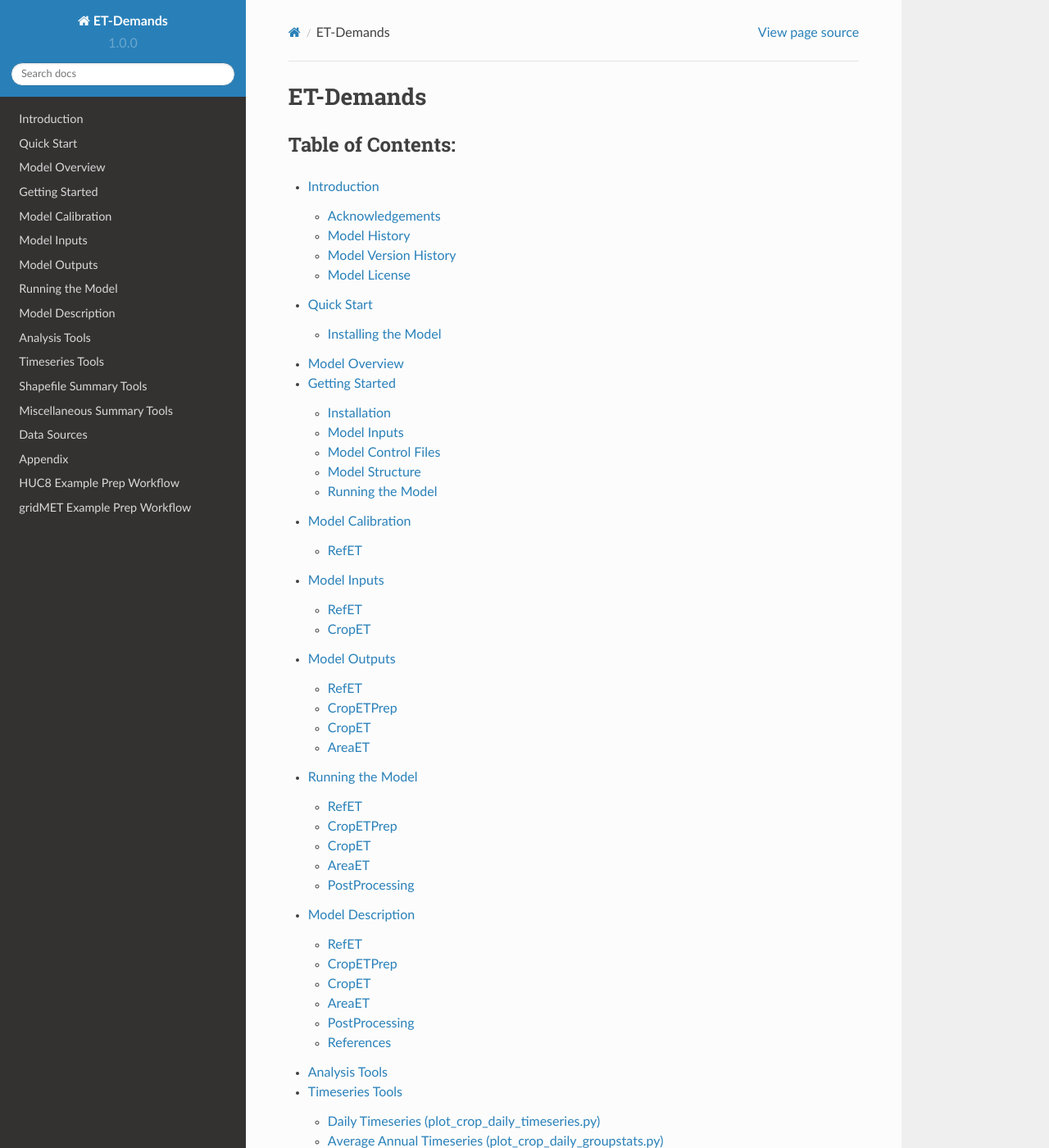
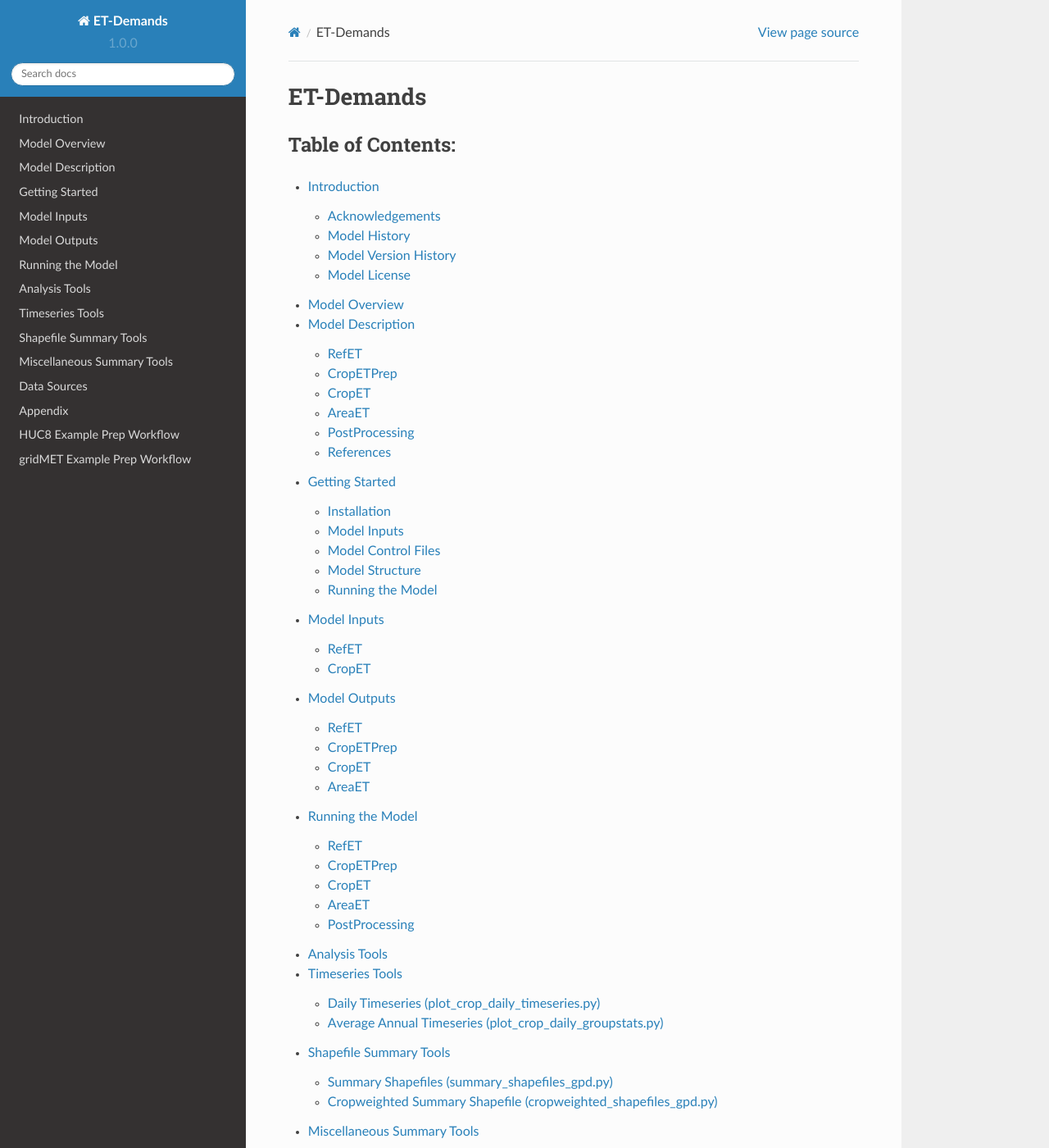
Before and after one commit to DOI-BOR/et-demands, a Sphinx documentation site: the page built from docs/index.rst, in a window 1280 px wide and 1400 px high. Shown: the whole window at 82% size. Built offline with Sphinx 7.4.7 and the Read the Docs theme 2.0.0, drawn with Linux system fonts in a browser that asks for light colours.

Commit message:
Removed quickstart from index; Restructured

```diff
--- a/docs/index.rst
+++ b/docs/index.rst
@@ -8,14 +8,12 @@ Table of Contents:
    :maxdepth: 2
 
    introduction
-   quickstart
    model_overview
+   model_description
    getting_started
-   model_calibration
    model_inputs
    model_outputs
    model_run
-   model_description
    tools
    data_sources
    appendix
```
